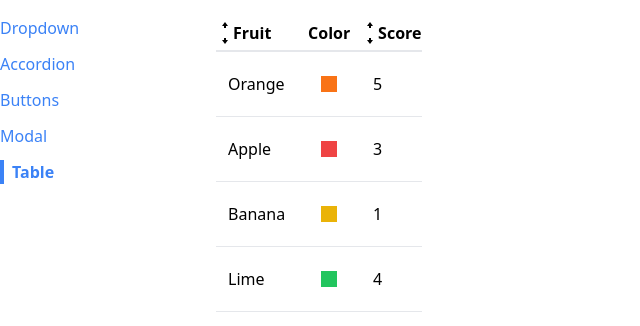
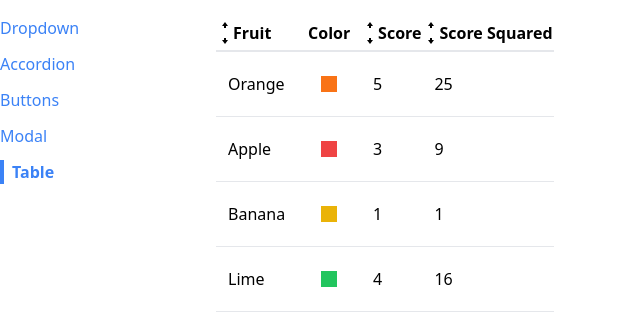
Before and after one commit to GouriNK/11-table-dropdown, a React (Create React App) app: page /table in a window 1280 px wide. Shown: the top 326 px of the page, without its empty margins (0-640 px from the left). Built offline with nearby package versions, Linux system fonts and the light colour scheme.

Commit message:
table component

```diff
--- a/src/pages/TablePage.js
+++ b/src/pages/TablePage.js
@@ -23,6 +23,11 @@ function TablePage() {
             render : (fruit) => fruit.score,
             sortValue: (fruit) => fruit.score,
         },
+        {
+            label: 'Score Squared',
+            render : (fruit) => fruit.score ** 2,
+            sortValue: (fruit) => fruit.score ** 2,
+        },
     ];
 
     const keyFn = (item) => {
```
